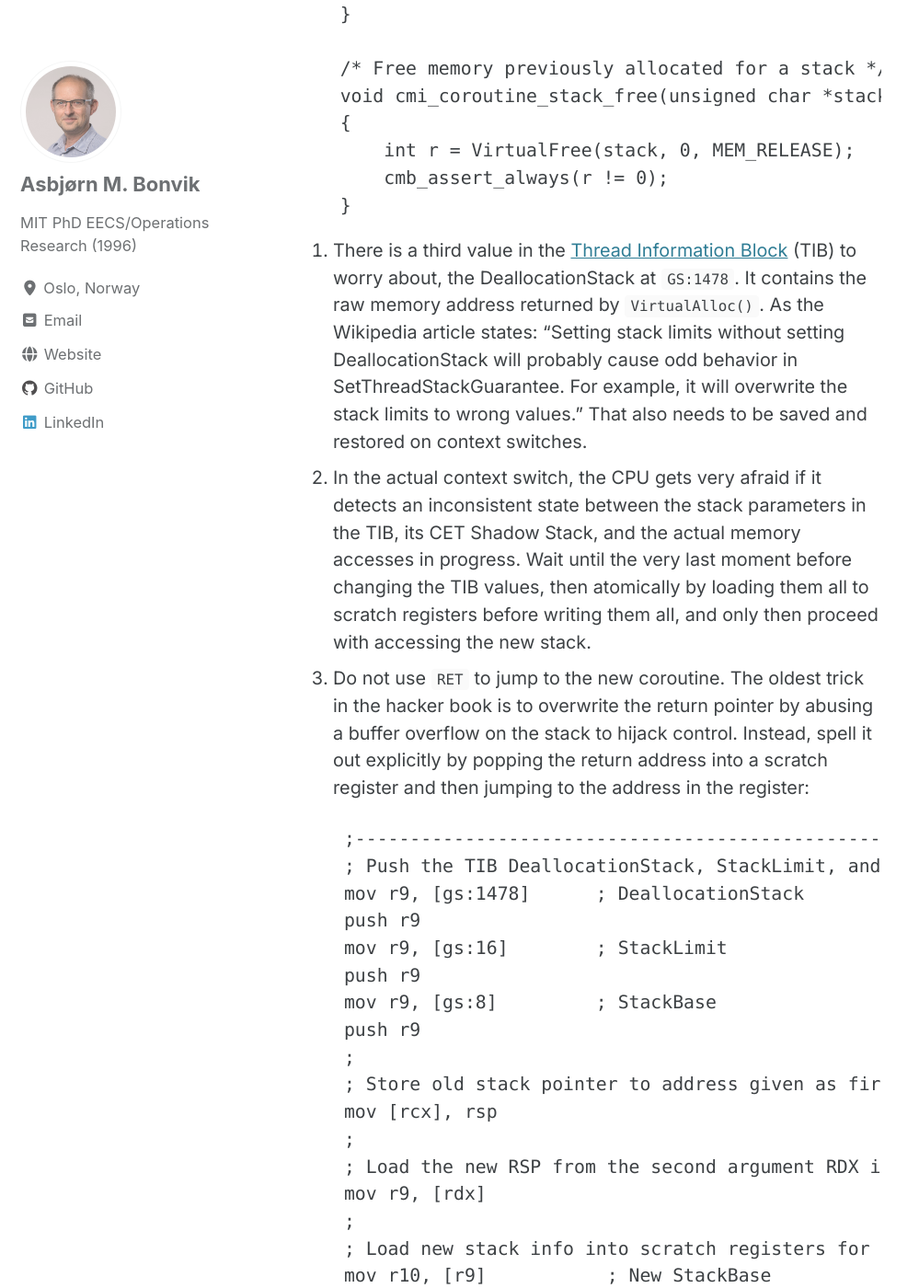
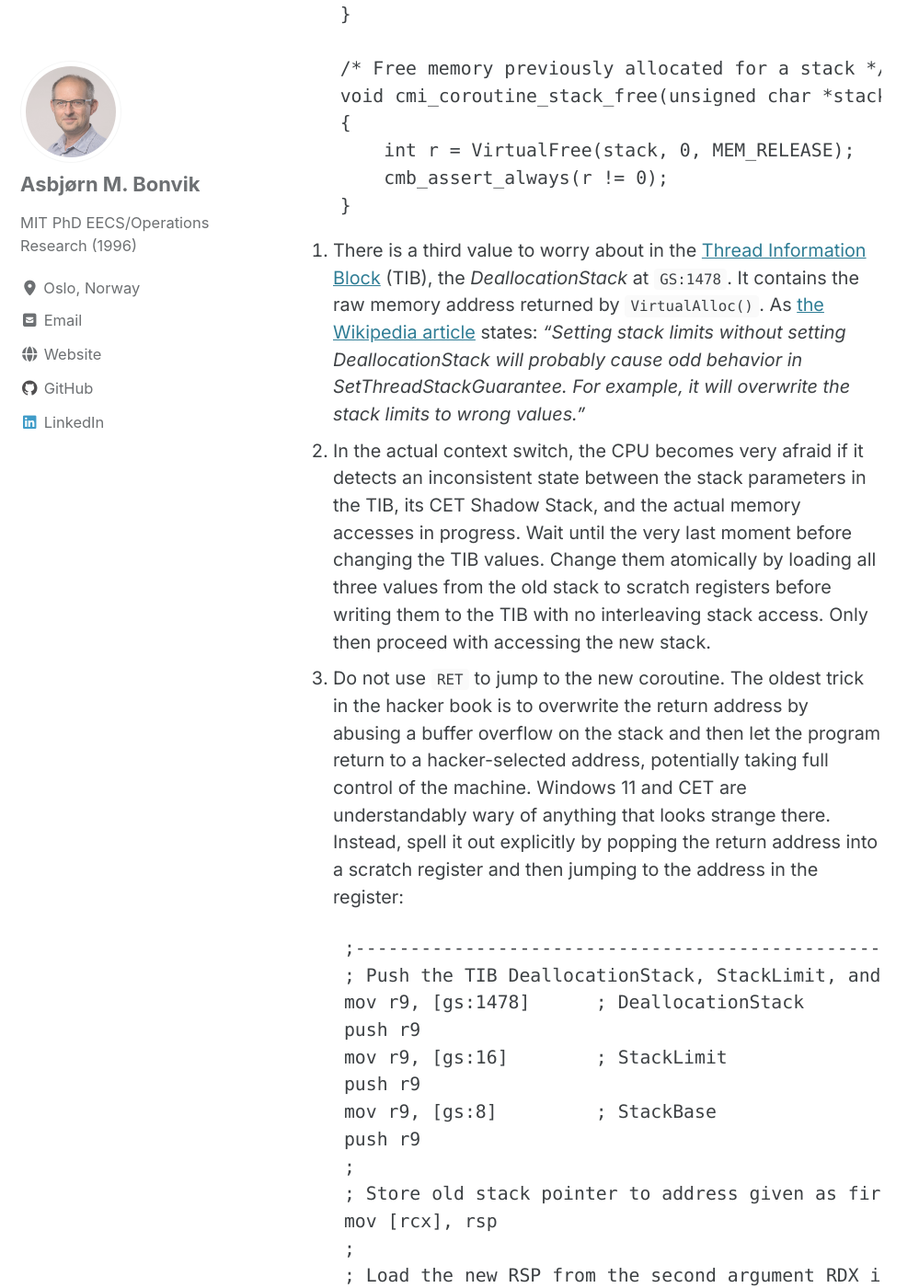
Before and after one commit to ambonvik/ambonvik.github.io, a Jekyll site: the page built from _posts/2026-04-27-win11-adventures.markdown, in a window 1280 px wide and 1400 px high, scrolled down 3227 px. Shown: the whole window at 92% size, without its empty margins (0-999 px from the left). Built offline with Jekyll 4.4.1, drawn with Linux system fonts in a browser that asks for light colours; cached includes are drawn as plain includes; comment, search, counter and statistics services are not loaded; some of the changed text lies outside the part shown.

Commit message:
Minor edits

````diff
--- a/_posts/2026-04-27-win11-adventures.markdown
+++ b/_posts/2026-04-27-win11-adventures.markdown
@@ -17,13 +17,13 @@ Windows support for Cimba, though, so I checked from time to time that it still
 worked on the Xeon as well.
 
 I then set up a GitHub Actions process to automate building and testing Cimba
-there. Effectively, it runs 'meson build; meson test' on the GitHub runners every time
-I push a change. The runners are specified as 'latest' both for Linux Ubuntu and Windows.
+there. Effectively, it runs `meson build; meson test on the GitHub runners every time
+I push a change. The runners are specified as "latest" both for Linux Ubuntu and Windows.
 That presumably implies new hardware and the newest versions of the OS.
 
 It was an unpleasant surprise to see that the Windows test suite now failed all
-tests that involved coroutines, both directly as in 'test_coroutine.c' and everything
-built on top of it like 'test_process.c'. Windows 11 promptly killed the executable as
+tests that involved coroutines, both directly as in `test_coroutine.c` and everything
+built on top of it like `test_process.c`. Windows 11 promptly killed the executable as
 soon as it was trying to start a coroutine. The only error message given was a rather
 terse error code '0xc0000005', access violation.
 
@@ -98,22 +98,28 @@ so I will only review the main points here.
         cmb_assert_always(r != 0);
     }
 ```
-3. There is a third value in the
+3. There is a third value to worry about in the
    [Thread Information Block](https://en.wikipedia.org/wiki/Win32_Thread_Information_Block#Stack_information_stored_in_the_TIB)
-   (TIB) to worry about, the DeallocationStack at `GS:1478`. It contains the raw
-   memory address returned by `VirtualAlloc()`. As the Wikipedia article states:
-   "Setting stack limits without setting DeallocationStack will probably cause odd
+   (TIB), the _DeallocationStack_ at `GS:1478`. It contains the raw
+   memory address returned by `VirtualAlloc()`. As
+   [the Wikipedia article](https://en.wikipedia.org/wiki/Win32_Thread_Information_Block#Stack_information_stored_in_the_TIB)
+   states:
+   _"Setting stack limits without setting DeallocationStack will probably cause odd
    behavior in SetThreadStackGuarantee. For example, it will overwrite the stack
-   limits to wrong values." That also needs to be saved and restored on context switches.
-4. In the actual context switch, the CPU gets very afraid if it detects an
+   limits to wrong values."_
+4. In the actual context switch, the CPU becomes very afraid if it detects an
    inconsistent state between the stack parameters in the TIB, its CET Shadow Stack,
    and the actual memory accesses in progress. Wait until the very last moment before
-   changing the TIB values, then atomically by loading them all to scratch
-   registers before writing them all, and only then proceed with accessing the new stack.
+   changing the TIB values. Change them atomically by loading all three values from
+   the old stack to scratch registers before writing them to the TIB with no
+   interleaving stack access. Only then proceed with accessing the new stack.
 5. Do not use `RET` to jump to the new coroutine. The oldest trick in the
-   hacker book is to overwrite the return pointer by abusing a buffer overflow on the
-   stack to hijack control. Instead, spell it out explicitly by popping the return
-   address into a scratch register and then jumping to the address in the register:
+   hacker book is to overwrite the return address by abusing a buffer overflow on the
+   stack and then let the program return to a hacker-selected address, potentially
+   taking full control of the machine. Windows 11 and CET are understandably wary
+   of anything that looks strange there. Instead, spell it out explicitly by
+   popping the return address into a scratch register and then jumping to the address
+   in the register:
 
    ```ASM
     ;-------------------------------------------------------------------------------
````
